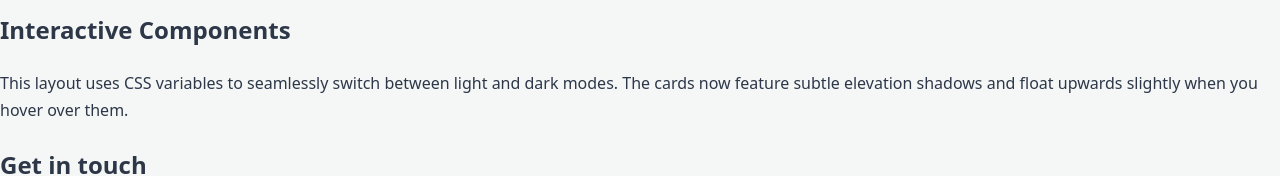
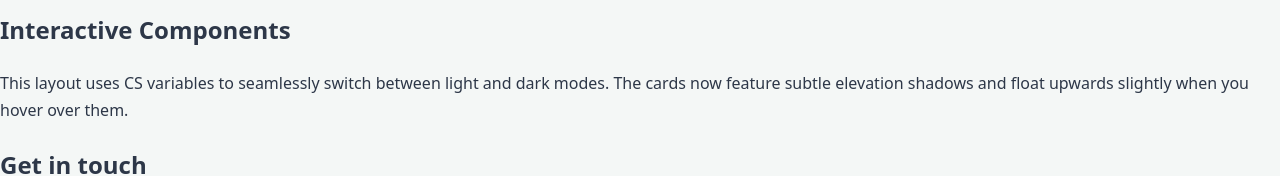
Before and after one commit to theskibmarshy412-afk/Website, a plain HTML site: page index.html in a window 1280 px wide. Shown: the part 218-394 px from the top of the page. Drawn offline with Linux system fonts and the light colour scheme.

Commit message:
Update index.html

```diff
--- a/index.html
+++ b/index.html
@@ -118,7 +118,7 @@
                     <span>Beautiful Visual Content</span>
                 </div>
                 <h2>Interactive Components</h2>
-                <p>This layout uses CSS variables to seamlessly switch between light and dark modes. The cards now feature subtle elevation shadows and float upwards slightly when you hover over them.</p>
+                <p>This layout uses CS variables to seamlessly switch between light and dark modes. The cards now feature subtle elevation shadows and float upwards slightly when you hover over them.</p>
             </section>
 
             <section id="contact" class="card">
```
